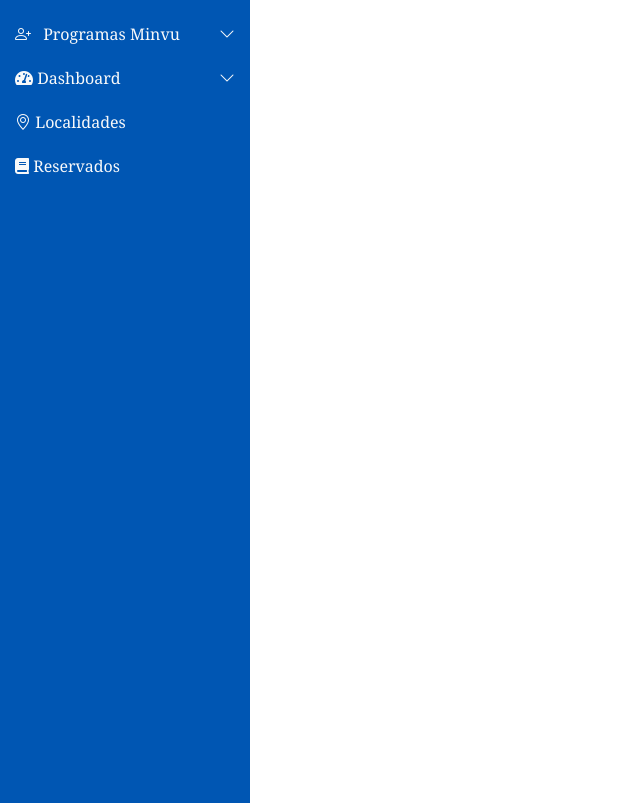
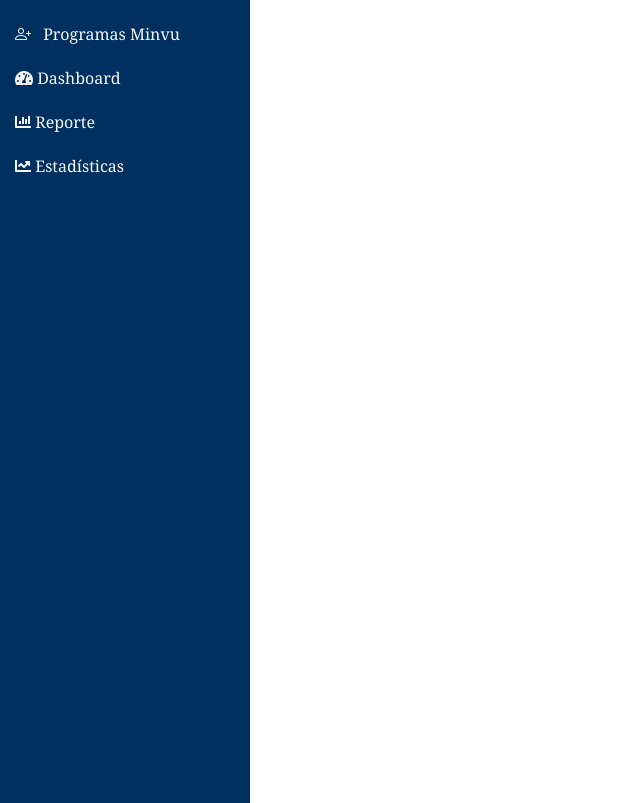
Before and after one commit to yxrellx/Minvuu, a Django app: page /base/ in a window 1280 px wide. Shown: the part 113-916 px from the top of the page, without its empty margins (0-640 px from the left). Run offline with Django 5.2, Linux system fonts and the light colour scheme; a user stored in the database is signed in.

Commit message:
base push

```diff
--- a/Sistema1/templates/UI/base.html
+++ b/Sistema1/templates/UI/base.html
@@ -16,49 +16,11 @@
   <!-- CSS Personalizado -->
   <style>
       body {
-  font-family: 'Georgia', Times, serif;
+  font-family: Georgia, 'Times New Roman', Times, serif;
 }
     .sidebar {
       border-top: 1px solid #ccc;  /* Línea separadora entre la barra superior y lateral */
     }
-
-      /* Animación de la flecha */
-  .nav-link.collapsed .bi-chevron-down {
-    transform: rotate(0deg);
-    transition: transform 0.3s ease-in-out;
-  }
-
-  .nav-link:not(.collapsed) .bi-chevron-down {
-    transform: rotate(180deg);
-    transition: transform 0.3s ease-in-out;
-  }
-
-
-  * Estilo general para el submenú */
-#Submenu {
-    padding-left: 0;
-    list-style: none; /* Elimina los puntos de la lista */
-    margin: 0;
-  }
-
-  #Submenu li a {
-    display: block;
-    padding: 10px 20px; /* Espaciado interno para los enlaces */
-    text-decoration: none; /* Elimina el subrayado del texto */
-    color: #ffffff; /* Color del texto */
-    background-color: transparent; /* Fondo transparente */
-    border-radius: 4px; /* Bordes redondeados */
-    transition: background-color 0.3s ease; /* Transición suave al cambiar de color */
-  }
-
-  /* Efecto de sombreado al pasar el mouse */
-  #Submenu li a:hover {
-    background-color: rgba(0, 0, 0, 0.5); /* Sombra oscura de fondo */
-    color: #ffffff; /* Color del texto al pasar el mouse */
-  }
-
-
-
   </style>
 
   <!-- Bootstrap JS -->
@@ -67,7 +29,7 @@
 
 <body>
   <!-- Barra Superior -->
-  <nav class="navbar navbar-expand-lg navbar-dark" style="background-color: #0056b3;">
+  <nav class="navbar navbar-expand-lg navbar-dark" style="background-color:  rgb(221 53 69);">
     <div class="container-fluid">
       <a class="navbar-brand" href="#">
         <img src="https://www.laopinon.cl/sites/laopinon.cl/files/imagen_noticia/minvu2.png" alt="Logo" width="80" height="auto" class="d-inline-block align-text-top me-2">
@@ -105,74 +67,51 @@
   </nav>
 
  <!-- Barra Lateral -->
-<div class="sidebar text-light position-fixed h-100 pt-4" style="top: 56px; width: 250px; background-color: #0056b3;">
+<div class="sidebar text-light position-fixed h-100 pt-4" style="top: 56px; width: 250px; background-color: rgb(0, 48, 96) ;">
   <ul class="nav flex-column">
-    <!-- Inicio -->
     <li class="nav-item">
       <a class="nav-link text-light" href="{% url 'Home' %}">
         <i class="bi bi-grid me-2"></i> Inicio
       </a>
     </li>
-
-    <!-- Programas Minvu -->
     <li class="nav-item">
-      <a class="nav-link text-light collapsed d-flex justify-content-between align-items-center" href="#programasSubmenu" data-bs-toggle="collapse" role="button" aria-expanded="false">
-        <span><i class="bi bi-person-plus me-2"></i> Programas Minvu</span>
-        <i class="bi bi-chevron-down"></i> <!-- Flecha para indicar que es desplegable -->
+      <a class="nav-link text-light collapsed" href="#programasSubmenu" data-bs-toggle="collapse" role="button" aria-expanded="false">
+        <i class="bi bi-person-plus me-2"></i> Programas Minvu
       </a>
       <ul class="collapse" id="programasSubmenu">
-        <li>
-          <a class="nav-link text-light ps-4" href="{% url 'Mun_List' %}">
+
+            <a class="nav-link text-light" href="{% url 'Mun_List' %}">
                 <i class="fas fa-home"></i> Pequeñas Localidades
             </a>
-        </li>
-        <li>
-          <a class="nav-link text-light ps-4" href="{% url 'Mun_List2' %}">
+
+
+            <a class="nav-link text-light" href="{% url 'Mun_List2' %}">
                 <i class="fas fa-building"></i> Barrios
             </a>
-        </li>
-        <li>
-          <a class="nav-link text-light ps-4" href="{% url 'Mun_List3' %}">
+
+
+            <a class="nav-link text-light" href="{% url 'Mun_List3' %}">
                 <i class="fas fa-users"></i> Asentamientos Precarios
             </a>
-        </li>
+
     </ul>
-    </li>
 
-    <!-- Dashboard -->
-    <li class="nav-item">
-      <a class="nav-link text-light collapsed d-flex justify-content-between align-items-center" href="#Submenu" data-bs-toggle="collapse" role="button" aria-expanded="false">
-        <span><i class="fas fa-tachometer-alt"></i> Dashboard</span>
-        <i class="bi bi-chevron-down"></i>
+    <!-- Agrega una sección de Reporte y Estadísticas -->
+    <ul class="collapse" id="programasSubmenu"></ul>
+           <a class="nav-link text-light" href="#">
+            <i class="fas fa-tachometer-alt"></i> Dashboard
           </a>
-      <ul class="collapse" id="Submenu">
-        <li>
-          <a class="nav-link text-light  ps-4" href="#">
+            <a class="nav-link text-light" href="#">
                 <i class="fas fa-chart-bar"></i> Reporte
             </a>
-        </li>
-        <li>
-          <a class="nav-link text-light  ps-4" href="#">
+
+
+            <a class="nav-link text-light" href="#">
                 <i class="fas fa-chart-line"></i> Estadísticas
             </a>
-        </li>
+
     </ul>
-    </li>
 
-    <!-- Localidades -->
-    <li class="nav-item">
-      <a class="nav-link text-light" href="#">
-        <i class="bi bi-geo-alt"></i> Localidades
-      </a>
-    </li>
-
-    <!-- Reservados -->
-    <li class="nav-item">
-      <a class="nav-link text-light" href="#">
-        <i class="fas fa-book"></i> Reservados
-      </a>
-    </li>
-  </ul>
 </div>
 
   <!-- Contenido Principal -->
```
Also changed, not shown: db.sqlite3. Lines whose indentation alone changed are shown as unchanged.
